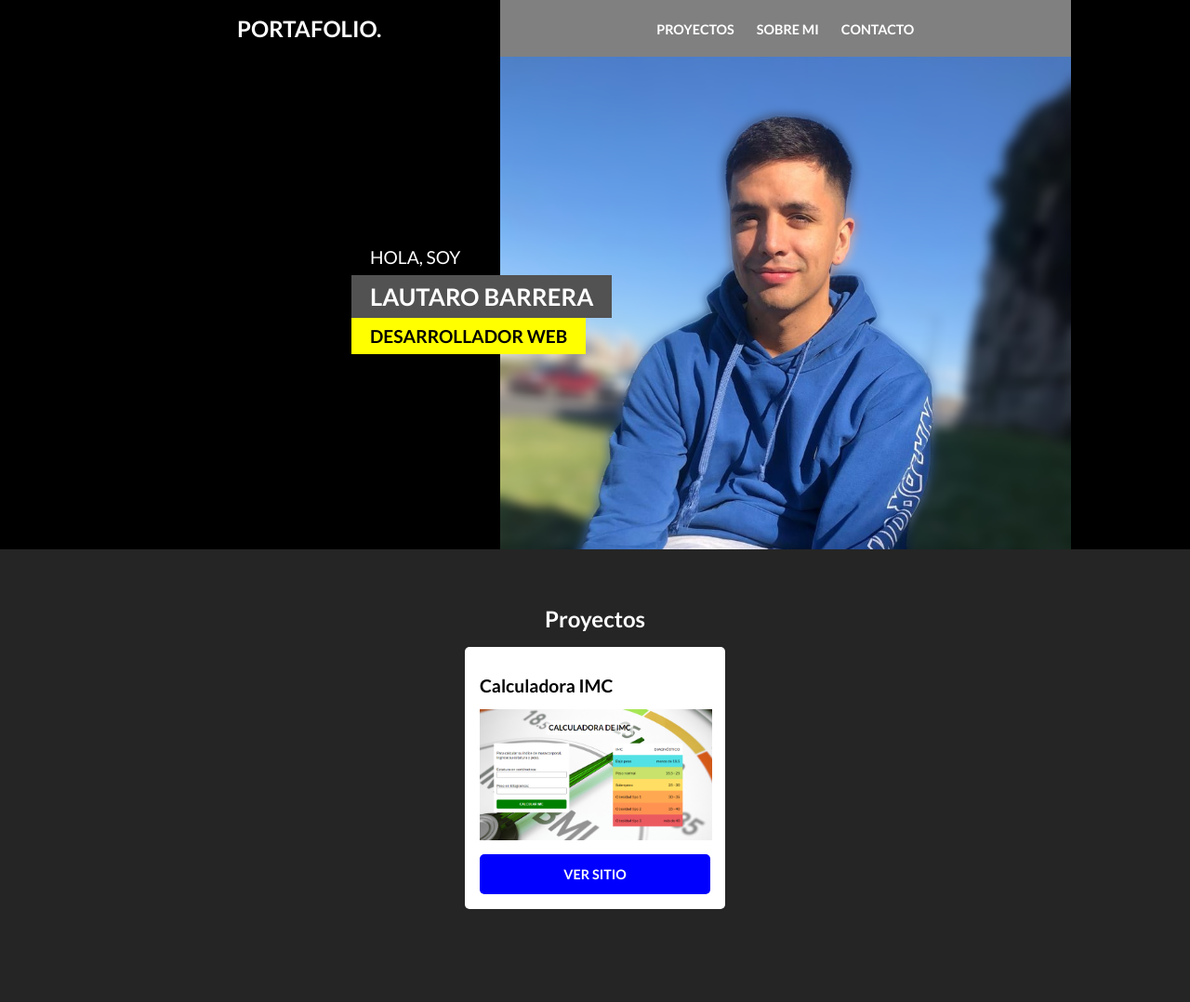
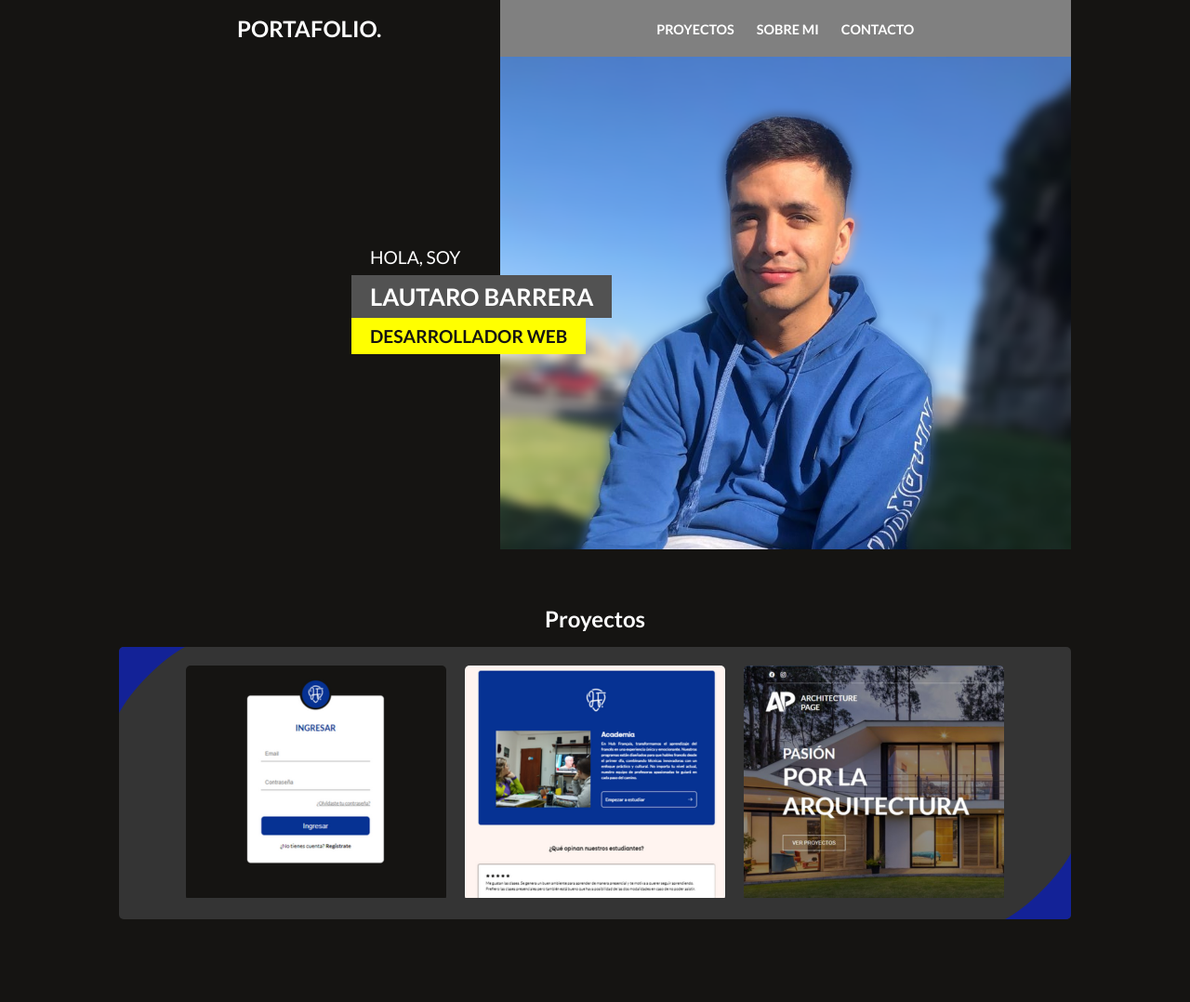
Before and after one commit to lautarobarrera10/lautarobarrera, a PHP site: page / in a window 1280 px wide. Shown: the whole page at 93% size. After the commit the page ends 989 px from the top, so only its background shows below. Run offline with PHP 8.4, Linux system fonts and the light colour scheme.

Commit message:
nuevo diseño de proyectos

```diff
--- a/views/assets/css/mobile.css
+++ b/views/assets/css/mobile.css
@@ -27,11 +27,11 @@ h2.title-section {
 }
 
 .portada-container {
-    background-color: black;
+    background-color: #151412;
 }
 
 .proyectos-section-container {
-    background-color: #252525;
+    background-color: #151412;
 }
 
 a {
@@ -79,7 +79,7 @@ ul {
 
 .portafolio {
     text-align: center;
-    background-color: black;
+    background-color: #151412;
 }
 
 .presentacion {
@@ -91,7 +91,7 @@ ul {
 .presentacion .hola-soy {
     padding: 8px 20px;
     width: fit-content;
-    background-color: black;
+    background-color: #151412;
     margin: 0;
     font-size: 1.2rem;
 }
@@ -110,7 +110,7 @@ ul {
     padding: 8px 20px;
     font-size: 1.2rem;
     font-weight: 600;
-    color: black;
+    color: #151412;
     background-color: yellow;
 }
 
@@ -147,15 +147,38 @@ ul {
 }
 
 .proyectos {
-    padding-bottom: 100px;
+    width: 90%;
+    position: relative;
+    padding: 20px;
+    background-color: #343434;
+    border-radius: 5px;
+    overflow: hidden;
+    display: flex;
+    justify-content: center;
+    gap: 20px;
+    flex-wrap: wrap;
+}
+
+.esquina {
+    position: absolute;
+}
+
+.esquina.izq {
+    top: 0;
+    left: 0;
+}
+
+.esquina.der {
+    right: 0;
+    bottom: 0;
+    transform: rotate(180deg);
 }
 
 .proyecto {
-    margin: 0 auto;
-    padding: 16px;
-    background-color: white;
-    width: 280px;
+    position: relative;
+    z-index: 1;
     border-radius: 5px;
+    overflow: hidden;
 }
 
 .proyecto h3 {
@@ -176,11 +199,7 @@ ul {
     text-align: center;
 }
 
-.img-container {
-    width: 250px;
-}
-
-.img-container img {
+.proyecto img {
     width: 100%;
 }
 
--- a/views/inicio.php
+++ b/views/inicio.php
@@ -33,14 +33,22 @@
     </section>
     </div>
     <div class="proyectos-section-container">
+    <h2 class="title-section">Proyectos</h2>
     <section class="proyectos">
-        <h2 class="title-section">Proyectos</h2>
+        <div class="esquina izq">
+            <img src="./views/assets/images/esquina.png" alt="">
+        </div>
+        <div class="esquina der">
+            <img src="./views/assets/images/esquina.png" alt="">
+        </div>
         <div class="proyecto">
-            <h3>Calculadora IMC</h3>
-            <div class="img-container">
-                <img src="./views/assets/images/calculadora.png" alt="">
-            </div>
-            <a class="button" href="https://lautarobarrera10.github.io/calculadora-imc/" target="_blank">Ver sitio</a>
+            <img src="./views/assets/images/proyecto1.png" alt="">
+        </div>
+        <div class="proyecto">
+            <img src="./views/assets/images/proyecto2.png" alt="">
+        </div>
+        <div class="proyecto">
+            <img src="./views/assets/images/proyecto3.png" alt="">
         </div>
     </section>
     </div>
```
Also changed, not shown: views/assets/images/esquina.png (added), views/assets/images/lauti-mobile.png (deleted), views/assets/images/lauti.png (deleted), views/assets/images/proyecto1.png (added), views/assets/images/proyecto2.png (added), views/assets/images/proyecto3.png (added).
